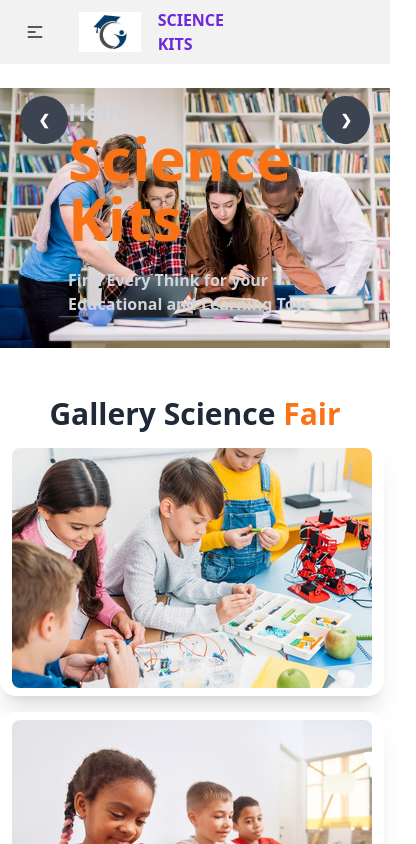
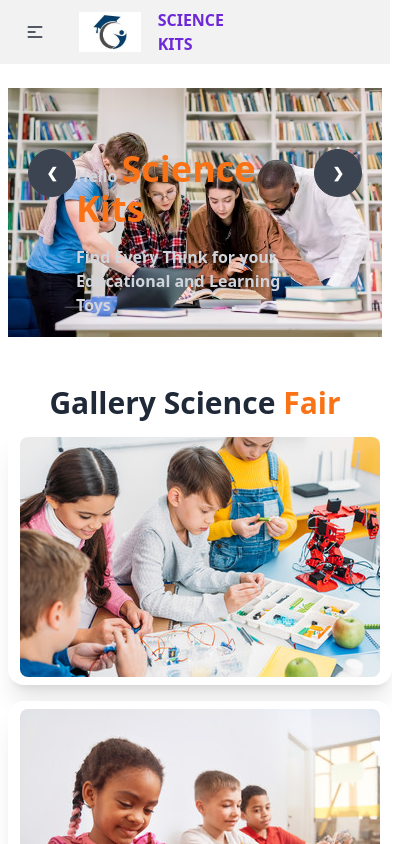
Before and after one commit to alhaj-cmd/toy-marketplace-client, a React (Vite) app: page / in a window 390 px wide. Shown: the top 844 px of the page, 416 px wide, since content can reach past the window. Built offline with nearby package versions, Linux system fonts and the light colour scheme; no server answers.

Commit message:
header section customise

```diff
--- a/src/components/Pages/About.jsx
+++ b/src/components/Pages/About.jsx
@@ -6,7 +6,7 @@ const About = () => {
     return (
         <div className="hero min-h-screen bg-base-200 mt-6 mb-6">
             <div className="hero-content flex-col lg:flex-row">
-                <img src={about} className="max-w-sm rounded-lg shadow-2xl" />
+                <img src={about} className=" rounded-lg shadow-2xl" />
                 <div>
                     <h1 className="text-5xl font-bold"> Educational and Learning Toys</h1>
                     <p className="py-6">An educational toy is any toy which helps our child learn, whether that is learning about themselves, the world, or more traditional academic concepts.Children is educational toys should be sturdy and safe, as well as enjoyable and engaging. The best toys teach basic concepts while promoting free play and social interaction. They should also challenge coordination and fine motor skills and introduce new skills gradually.</p>
--- a/src/components/Pages/AboutUs.jsx
+++ b/src/components/Pages/AboutUs.jsx
@@ -6,7 +6,7 @@ const AboutUs = () => {
         <div>
             <div className="hero min-h-screen bg-base-200 mt-6 mb-6">
                 <div className="hero-content flex-col lg:flex-row-reverse">
-                    <img src={aboutUs} className="max-w-sm rounded-lg shadow-2xl" />
+                    <img src={aboutUs} className="min-w-sm rounded-lg shadow-2xl" />
                     <div>
                         <h1 className="text-5xl font-bold"> Engineering is the creative application of science</h1>
                         <p className="py-6">Engineering is the designing, testing and building of machines, structures and processes using maths and science. Studying it can lead to a rewarding career. Engineering is a discipline dedicated to problem solving.</p>
--- a/src/components/Pages/Header.jsx
+++ b/src/components/Pages/Header.jsx
@@ -11,15 +11,15 @@ import Tabex from './Tabex';
 
 const Header = () => {
     return (
-        <div>
+        <div className='px-2'>
             <div className="carousel my-6 w-full">
                 <div id="slide1" className="carousel-item  relative w-full">
                     <img src={education} className=" w-full" />
-                    <div className="absolute flex justify-between transform -translate-y-1/2 left-5 right-5 top-1/2">
+                    <div className="absolute flex justify-between sm:mt-4 transform -translate-y-1/3 left-5 right-5 top-1/2">
 
                         <a href="#slide4" className="btn btn-circle">❮</a>
-                        <div className='text-gray-300 bg-opacity-60 font-bold'>
-                            <h1 className="mb-5 text-2xl ">Hello <span className='text-6xl text-orange-500'>Science Kits</span></h1>
+                        <div className='text-gray-300 bg-opacity-70  font-bold'>
+                            <h1 className="mb-4 ">Hello <span className='text-4xl text-orange-500'>Science Kits</span></h1>
                             <p>Find Every Think for your Educational and Learning Toys</p>
                             <button></button>
                         </div>
@@ -28,10 +28,10 @@ const Header = () => {
                 </div>
                 <div id="slide2" className="carousel-item relative w-full">
                     <img src={slide1} className="w-full" />
-                    <div className="absolute flex justify-between transform -translate-y-1/2 left-5 right-5 top-1/2">
+                    <div className="absolute flex justify-between transform -translate-y-1/3 left-5 right-5 top-1/2">
                         <a href="#slide1" className="btn btn-circle">❮</a>
                         <div className='text-gray-300 bg-opacity-60 font-bold'>
-                            <h1 className="mb-5 text-2xl ">Hello <span className='text-6xl text-orange-500'>math learning toys</span></h1>
+                            <h1 className=" text-2xl ">Hello <span className='text-4xl text-orange-500'>math learning toys</span></h1>
                             <p>Find Every Think for your Educational and Learning Toys</p>
                             <button></button>
                         </div>
@@ -40,10 +40,10 @@ const Header = () => {
                 </div>
                 <div id="slide3" className="carousel-item relative w-full">
                     <img src={slide2} className="w-full" />
-                    <div className="absolute flex justify-between transform -translate-y-1/2 left-5 right-5 top-1/2">
+                    <div className="absolute flex justify-between transform -translate-y-1/3 left-5 right-5 top-1/2">
                         <a href="#slide2" className="btn btn-circle">❮</a>
                         <div className='text-gray-300 bg-opacity-60 font-bold'>
-                            <h1 className="mb-5 text-2xl ">Hello <span className='text-6xl text-orange-500'>engineering kits</span></h1>
+                            <h1 className=" text-2xl ">Hello <span className='text-4xl text-orange-500'>engineering kits</span></h1>
                             <p>Find Every Think for your Educational and Learning Toys</p>
                             <button></button>
                         </div>
@@ -52,10 +52,10 @@ const Header = () => {
                 </div>
                 <div id="slide4" className="carousel-item relative w-full">
                     <img src={slide3} className="w-full" />
-                    <div className="absolute flex justify-between transform -translate-y-1/2 left-5 right-5 top-1/2">
+                    <div className="absolute flex justify-between transform -translate-y-1/3 left-5 right-5 top-1/2">
                         <a href="#slide3" className="btn btn-circle">❮</a>
                         <div className='text-gray-300 bg-opacity-60 font-bold'>
-                            <h1 className="mb-5 text-2xl ">Hello <span className='text-6xl text-orange-500'>math learning toys</span></h1>
+                            <h1 className=" text-2xl ">Hello <span className='text-4xl text-orange-500'>math learning toys</span></h1>
                             <p>Find Every Think for your Educational and Learning Toys</p>
                             <button></button>
                         </div>
```
